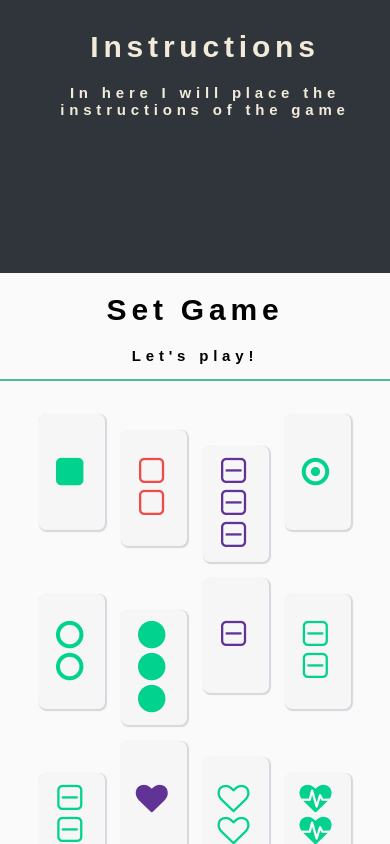
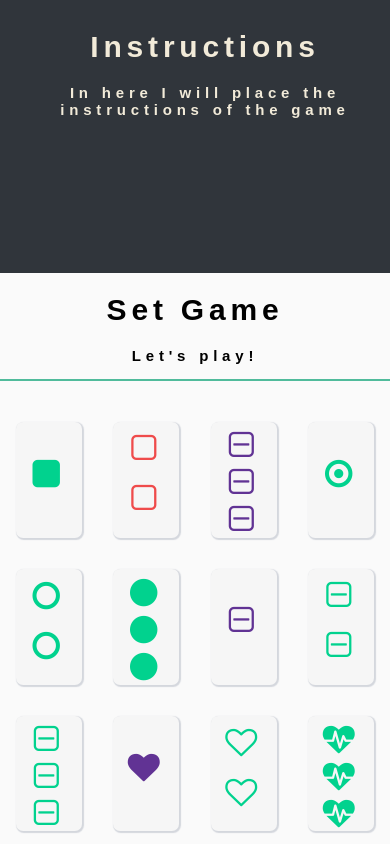
Before and after one commit to gcalvoCR/set-game, a React (Create React App) app: page / in a window 390 px wide. Shown: the top 844 px of the page. Built offline with nearby package versions, Linux system fonts and the light colour scheme.

Commit message:
css work to align elements

```diff
--- a/public/index.html
+++ b/public/index.html
@@ -10,22 +10,12 @@
       content="Web site created using create-react-app"
     />
     <link rel="manifest" href="%PUBLIC_URL%/manifest.json" />
-    <!--
-      Notice the use of %PUBLIC_URL% in the tags above.
-      It will be replaced with the URL of the `public` folder during the build.
-      Only files inside the `public` folder can be referenced from the HTML.
-
-      Unlike "/favicon.ico" or "favicon.ico", "%PUBLIC_URL%/favicon.ico" will
-      work correctly both with client-side routing and a non-root public URL.
-      Learn how to configure a non-root public URL by running `npm run build`.
-    -->
+    <!-- <link rel="stylesheet" href="https://stackpath.bootstrapcdn.com/bootstrap/4.3.1/css/bootstrap.min.css" integrity="sha384-ggOyR0iXCbMQv3Xipma34MD+dH/1fQ784/j6cY/iJTQUOhcWr7x9JvoRxT2MZw1T" crossorigin="anonymous"> -->
     <link rel="stylesheet" href="style.css">
     <link rel="stylesheet" href="https://maxcdn.bootstrapcdn.com/font-awesome/4.7.0/css/font-awesome.min.css">
     <title>Set Game</title>
   </head>
   <body>
-    <noscript>You need to enable JavaScript to run this app.</noscript>
     <div id="root"></div>
-
   </body>
 </html>
--- a/src/App.css
+++ b/src/App.css
@@ -44,17 +44,14 @@
 
 .card-selected-true{
   text-align: center;
-  background-color: #f6f6f6;
+  background-color: #defde0;
   display: inline-block;
   width: 13%;
   min-height: 35px;
   margin:2%;
   padding:2%;
-  border: 2px solid #dadada;
   border-radius: 7px;
-  outline: none;
-  border-color: #9ecaed;
-  box-shadow: 0 0 10px #9ecaed;
+  box-shadow: 1px 1px 1px 1px #9ecaed;
 }
 
 .display-false{
@@ -66,10 +63,7 @@
   background: #eae9e9;
 }
 
-.card-container{
-  display: -webkit-inline-flex;
-  flex-direction: column;
-}
+
 
 .footer{
   border-top: #000 5px solid;
@@ -106,25 +100,26 @@ i{
 @media  screen and (min-width:801) and (max-width: 1349px) {
   .card-selected-false{
     text-align: center;
-    background-color: rgb(65, 65, 65);
+    background-color: #f6f6f6;
     display: inline-block;
     width: 13%;
-    min-height: 150px;
-    background-color: #e7e7e7; color: black;;
+    min-height: 35px;
     margin:2%;
     padding:2%;
-    border-radius: 1vh 1vh;
+    border-radius: 7px;
+    box-shadow: 1px 1px 1px 1px #d4d7dd;
   }
 
   .card-selected-true{
     text-align: center;
-    background: rgb(211, 77, 63);
+    background-color: #f6f6f6;
     display: inline-block;
     width: 13%;
-    min-height: 150px;
+    min-height: 35px;
     margin:2%;
     padding:2%;
-    border-radius: 1vh 1vh;
+    border-radius: 7px;
+    box-shadow: 1px 1px 1px 1px #9ecaed;
   }
 }
 
@@ -142,24 +137,31 @@ i{
       display: inline-block;
       min-height: 70vh;
   }
+
   .card-selected-false{
+    float:left;
+    margin: 4%;
     text-align: center;
     background-color: #f6f6f6;
-    display: -webkit-inline-flex;
-    align-items: center;
-    min-height: 100px;
-    flex-direction: column;
-    justify-content: center;
+    height: 100px;
   }
 
   .card-selected-true{
+    float:left;
+    margin: 4%;
     text-align: center;
-    background-color: #f6f6f6;
-    display: -webkit-inline-flex;
-    align-items: center;
-    min-height: 100px;
-    flex-direction: column;
-    justify-content: center;
+    background-color: #defde0;
+    height: 100px;
+  }
+
+  .c3{
+    line-height: 30px;
+  }
+  .c2{
+    line-height: 50px;
+  }
+  .c1{
+    line-height: 100px;
   }
 
   i{
@@ -181,3 +183,7 @@ i{
   font-size: 16px;
   border-radius: 1vh 1vh;
 }
+
+.command-section{
+  margin: 20px;
+}
--- a/src/App.jsx
+++ b/src/App.jsx
@@ -3,17 +3,25 @@ import './App.css';
 import Sidebar from './components/Sidebar';
 import Main from './components/Main';
 import Footer from './components/Footer';
+import useGetData from './data/useGetData';
+
+
 
 function App(){
 
-  return (
+  const data = useGetData();
+  console.log(data);
+  return( data.length === 0 ? <h1>Loading ...</h1> : (
           <div>
             <div className="page">
               <Sidebar/>
-        <Main/>
+              <Main
+                cards = {data.cards}
+              />
             </div>
             <Footer/>
           </div>
+        )
       );
     }
 
--- a/src/components/Card.jsx
+++ b/src/components/Card.jsx
@@ -13,11 +13,11 @@ class Card extends Component{
     const items = []
 
     for (let i=0; i < number ; i++) {
-    items.push(<i className={figure}></i>)
+    items.push(<i className={figure} key={`icon-${id}-${i}`}></i>)
     }
 
     return(
-      <div className={`card-selected-${selected} display-${displayed} ${color}`} onClick={this.props.handleCard.bind(this, id)}>
+      <div className={`card-selected-${selected} display-${displayed} ${color} c${number}`} onClick={this.props.handleCard.bind(this, id)}>
         {items}
       </div>
     )
--- a/src/components/Cards.jsx
+++ b/src/components/Cards.jsx
@@ -2,6 +2,7 @@ import React, { Component } from 'react';
 import Card from './Card';
 
 class Cards extends Component{
+
   render(){
     console.log(this.props.cards)
     return this.props.cards.map((card, index)=>(
--- a/src/components/Main.jsx
+++ b/src/components/Main.jsx
@@ -21,22 +21,23 @@ class Main extends Component{
       {id: 13, number: 1, color: 'red', figure: 'fa fa-minus-square-o fa-2x', valid:true, displayed: true, selected: false},
       {id: 14, number: 2, color: 'green', figure: 'fa fa-minus-square-o fa-2x', valid:true, displayed: true, selected: false},
       {id: 15, number: 3, color: 'blue', figure: 'fa fa-minus-square-o fa-2x', valid:true, displayed: true, selected: false},
-      {id: 16, number: 1, color: 'red', figure: 'fa fa-circle fa-2x', valid:true, played: true, selected: false}
-      // {id: 17, number: 1, valid:true, played: true, selected: false}displayed
-      // {id: 20, number: 3, valid:true, played: true, selected: false},
-      // {id: 21, number: 4, valid:true, played: true, selected: false},
-      // {id: 22, number: 5, valid:true, played: true, selected: false},
-      // {id: 23, number: 6, valid:true, played: true, selected: false},
-      // {id: 24, number: 7, valid:true, played: true, selected: false},
-      // {id: 25, number: 8, valid:true, played: true, selected: false},
-      // {id: 26, number: 9, valid:true, played: true, selected: false},
-      // {id: 27, number: 10, valid:true, played: true, selected: false},
-      // {id: 28, number: 11, valid:true, played: true, selected: false},
-      // {id: 29, number: 12, valid:true, played: true, selected: false},
-      // {id: 30, number: 13, valid:true, played: true, selected: false},
-      // {id: 31, number: 14, valid:true, played: true, selected: false},
-      // {id: 32, number: 15, valid:true, played: true, selected: false},
-      // {id: 33, number: 16, valid:true, played: true, selected: false}
+      {id: 16, number: 1, color: 'red', figure: 'fa fa-circle fa-2x', valid:true, played: true, displayed: true, selected: false},
+      {id: 17, number: 1, color: 'green', figure: "fa fa-square fa-2x", valid:true, displayed: false, selected: false},
+      {id: 18, number: 2, color: 'red', figure: 'fa fa-square-o fa-2x', valid:true, displayed: false, selected: false},
+      {id: 19, number: 3, color: 'blue', figure: 'fa fa-minus-square-o fa-2x', valid:true, displayed: false, selected: false},
+      {id: 20, number: 1, color: 'green', figure: 'fa fa-dot-circle-o fa-2x', valid:true, displayed: false, selected: false},
+      {id: 21, number: 2, color: 'green', figure: 'fa fa-circle-o fa-2x', valid:true, displayed: false, selected: false},
+      {id: 22, number: 3, color: 'green', figure: 'fa fa-circle fa-2x', valid:true, displayed: false, selected: false},
+      {id: 23, number: 1, color: 'blue', figure: 'fa fa-minus-square-o fa-2x', valid:true, displayed: false, selected: false},
+      {id: 24, number: 2, color: 'green', figure: 'fa fa-minus-square-o fa-2x', valid:true, displayed: false, selected: false},
+      {id: 25, number: 3, color: 'green', figure: 'fa fa-minus-square-o fa-2x', valid:true, displayed: false, selected: false},
+      {id: 26, number: 1, color: 'blue', figure: 'fa fa-heart fa-2x', valid:true, displayed: false, selected: false},
+      {id: 27, number: 2, color: 'green', figure: 'fa fa-heart-o fa-2x', valid:true, displayed: false, selected: false},
+      {id: 28, number: 3, color: 'green', figure: 'fa fa-heartbeat fa-2x', valid:true, displayed: false, selected: false},
+      {id: 29, number: 1, color: 'red', figure: 'fa fa-minus-square-o fa-2x', valid:true, displayed: false, selected: false},
+      {id: 30, number: 2, color: 'green', figure: 'fa fa-minus-square-o fa-2x', valid:true, displayed: false, selected: false},
+      {id: 31, number: 3, color: 'blue', figure: 'fa fa-minus-square-o fa-2x', valid:true, displayed: false, selected: false},
+      {id: 32, number: 1, color: 'red', figure: 'fa fa-circle fa-2x', valid:true, played: true, displayed: false, selected: false}
     ]
   }
 
@@ -97,6 +98,7 @@ shuffleCards2 = () =>{
 
 
   render(){
+    console.log("Cartas"+ this.props.cards)
    // this.shuffleCards2();
     return (
       <div className = "main">
@@ -106,7 +108,9 @@ shuffleCards2 = () =>{
           <div className="card-section">
             <Cards cards={this.state.cards} handleCard={this.handleCard} />
           </div>
-          <Button />
+          <div className="command-section">
+            <Button />
+          </div>
       </div>
     )
   }
--- /dev/null
+++ b/src/data/useGetData.js
@@ -0,0 +1,27 @@
+const useGetData = () => {
+    const     state=
+    {cards:[
+        {id: 1, number: 1, color: 'green', figure: "fa fa-square fa-2x", valid:true, displayed: true, selected: false},
+        {id: 2, number: 2, color: 'red', figure: 'fa fa-square-o fa-2x', valid:true, displayed: true, selected: false},
+        {id: 3, number: 3, color: 'blue', figure: 'fa fa-minus-square-o fa-2x', valid:true, displayed: true, selected: false},
+        {id: 4, number: 1, color: 'green', figure: 'fa fa-dot-circle-o fa-2x', valid:true, displayed: true, selected: false},
+        {id: 5, number: 2, color: 'green', figure: 'fa fa-circle-o fa-2x', valid:true, displayed: true, selected: false},
+        {id: 6, number: 3, color: 'green', figure: 'fa fa-circle fa-2x', valid:true, displayed: true, selected: false},
+        {id: 7, number: 1, color: 'blue', figure: 'fa fa-minus-square-o fa-2x', valid:true, displayed: true, selected: false},
+        {id: 8, number: 2, color: 'green', figure: 'fa fa-minus-square-o fa-2x', valid:true, displayed: true, selected: false},
+        {id: 9, number: 3, color: 'green', figure: 'fa fa-minus-square-o fa-2x', valid:true, displayed: true, selected: false},
+        {id: 10, number: 1, color: 'blue', figure: 'fa fa-heart fa-2x', valid:true, displayed: true, selected: false},
+        {id: 11, number: 2, color: 'green', figure: 'fa fa-heart-o fa-2x', valid:true, displayed: true, selected: false},
+        {id: 12, number: 3, color: 'green', figure: 'fa fa-heartbeat fa-2x', valid:true, displayed: true, selected: false},
+        {id: 13, number: 1, color: 'red', figure: 'fa fa-minus-square-o fa-2x', valid:true, displayed: true, selected: false},
+        {id: 14, number: 2, color: 'green', figure: 'fa fa-minus-square-o fa-2x', valid:true, displayed: true, selected: false},
+        {id: 15, number: 3, color: 'blue', figure: 'fa fa-minus-square-o fa-2x', valid:true, displayed: true, selected: false},
+        {id: 16, number: 1, color: 'red', figure: 'fa fa-circle fa-2x', valid:true, played: true, selected: false}
+    ]
+}
+
+return state;
+
+}
+
+export default useGetData;
```
Lines whose indentation alone changed are shown as unchanged.
